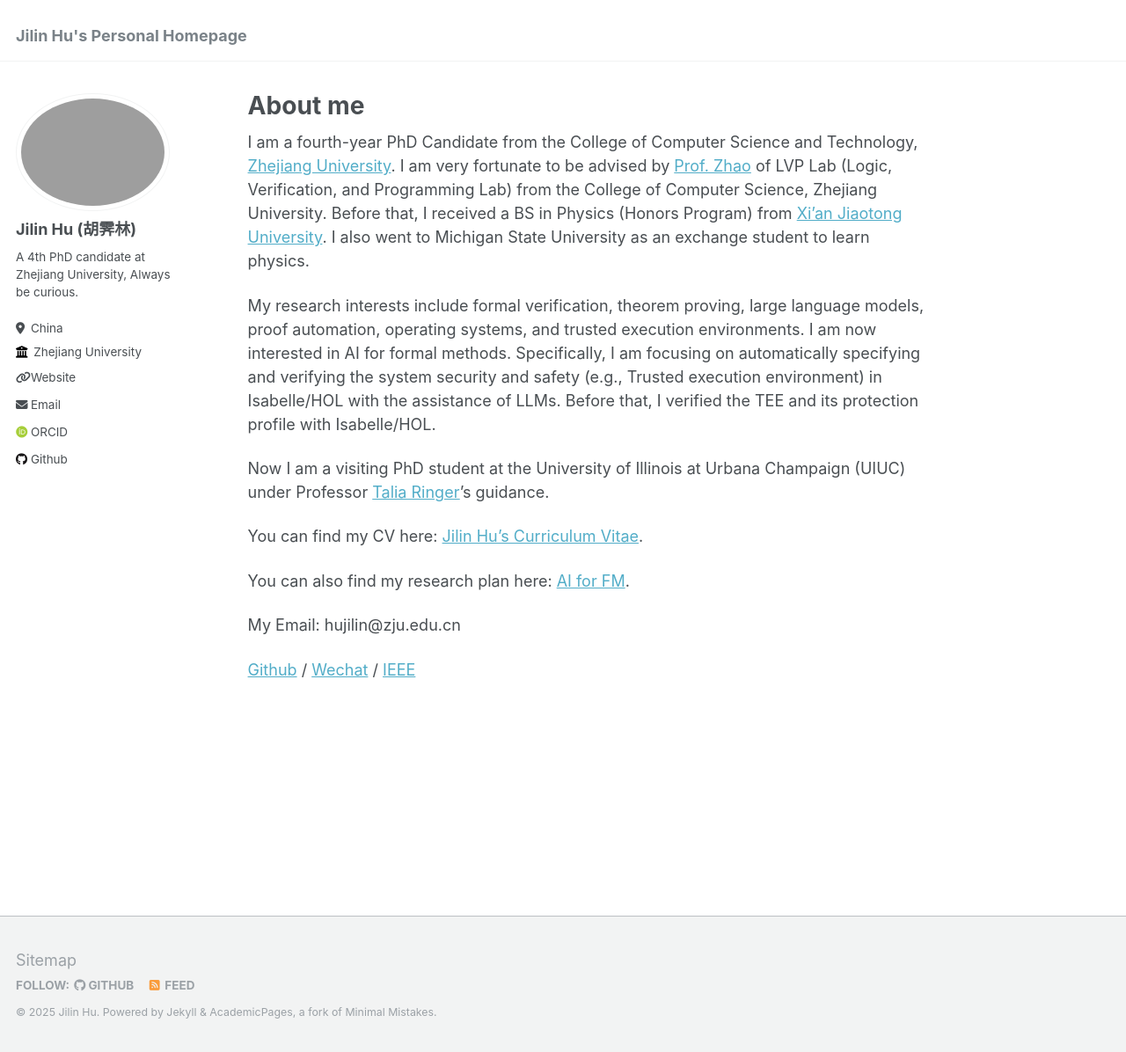
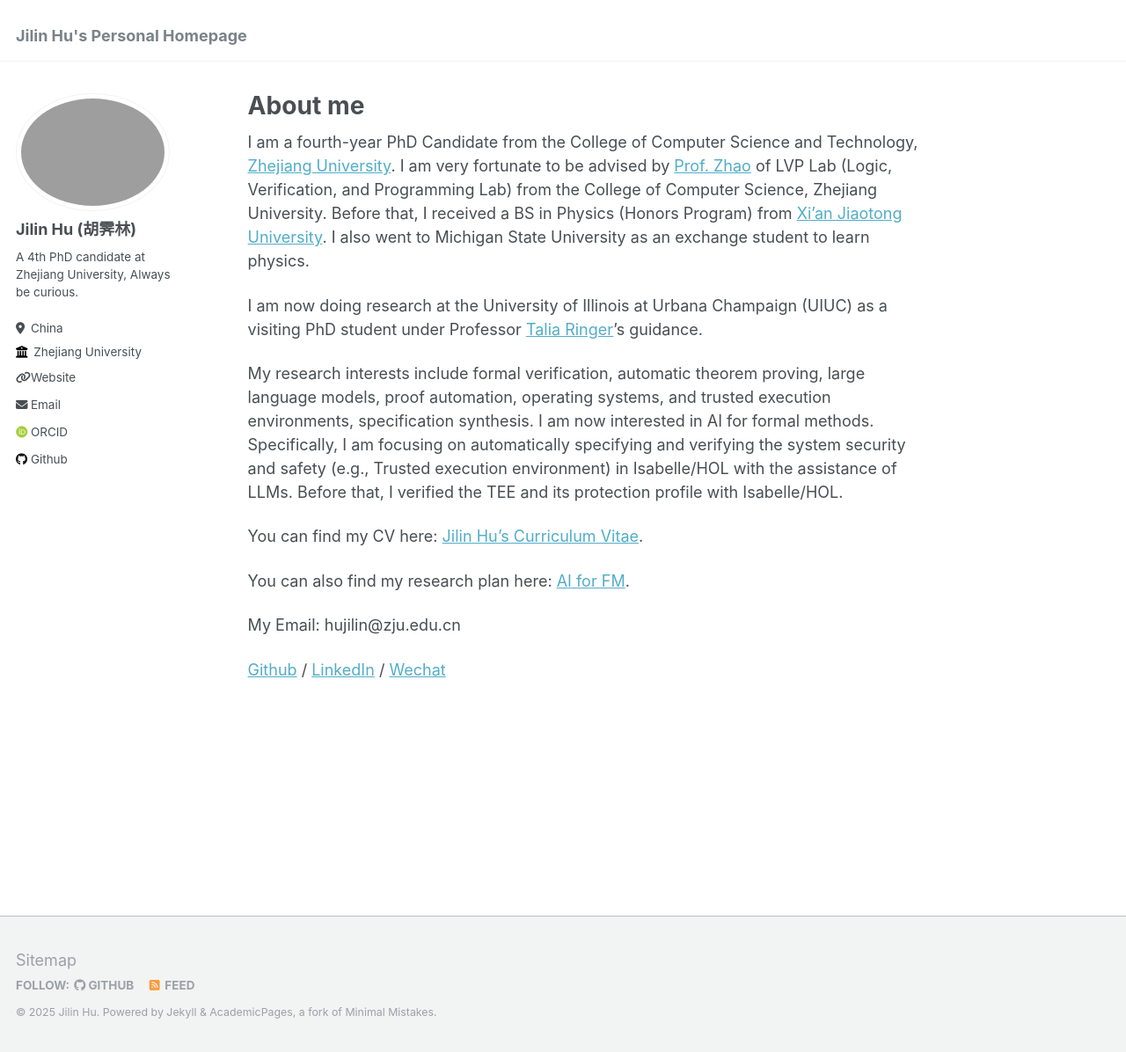
Before and after one commit to JilinHu/JilinHu.github.io, a Jekyll site: the page built from _pages/about.md, in a window 1280 px wide and 1196 px high. Shown: the whole window at 88% size. Built offline with Jekyll 4.4.1, drawn with Linux system fonts in a browser that asks for light colours; some web fonts are replaced.

Commit message:
Update about.md

```diff
--- a/_pages/about.md
+++ b/_pages/about.md
@@ -7,11 +7,12 @@ redirect_from:
   - /about.html
 ---
 
+
 I am a fourth-year PhD Candidate from the College of Computer Science and Technology, [Zhejiang University](https://www.zju.edu.cn/). I am very fortunate to be advised by [Prof. Zhao](https://lvpgroup.github.io/) of LVP Lab (Logic, Verification, and Programming Lab) from the College of Computer Science, Zhejiang University. Before that, I received a BS in Physics (Honors Program) from [Xi'an Jiaotong University](https://www.xjtu.edu.cn/). I also went to Michigan State University as an exchange student to learn physics.
 
-My research interests include formal verification, theorem proving, large language models, proof automation, operating systems, and trusted execution environments. I am now interested in AI for formal methods. Specifically, I am focusing on automatically specifying and verifying the system security and safety (e.g., Trusted execution environment) in Isabelle/HOL with the assistance of LLMs. Before that, I verified the TEE and its protection profile with Isabelle/HOL.
+I am now doing research at the University of Illinois at Urbana Champaign (UIUC) as a visiting PhD student under Professor [Talia Ringer](https://dependenttyp.es/)'s guidance.
 
-Now I am a visiting PhD student at the University of Illinois at Urbana Champaign (UIUC) under Professor [Talia Ringer](https://dependenttyp.es/)'s guidance.
+My research interests include formal verification, automatic theorem proving, large language models, proof automation, operating systems, and trusted execution environments, specification synthesis. I am now interested in AI for formal methods. Specifically, I am focusing on automatically specifying and verifying the system security and safety (e.g., Trusted execution environment) in Isabelle/HOL with the assistance of LLMs. Before that, I verified the TEE and its protection profile with Isabelle/HOL.
 
 You can find my CV here: [Jilin Hu's Curriculum Vitae](../assets/CV.pdf).
 
@@ -19,4 +20,4 @@ You can also find my research plan here: [AI for FM](../assets/Plan.pdf).
 
 My Email: hujilin@zju.edu.cn
 
-[Github](https://github.com/JilinHu) / [Wechat](../images/wechat.jpg) / [IEEE](https://ieeexplore.ieee.org/author/37089998729)
+[Github](https://github.com/JilinHu) / [LinkedIn](https://www.linkedin.com/in/jilin-hu-2b8649284/) / [Wechat](../images/wechat.jpg)
```
